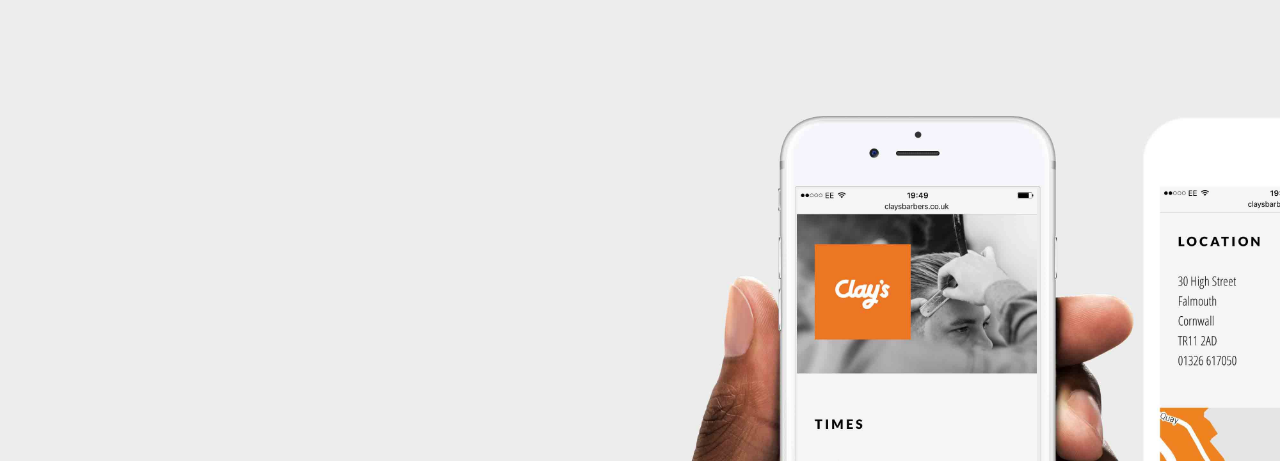
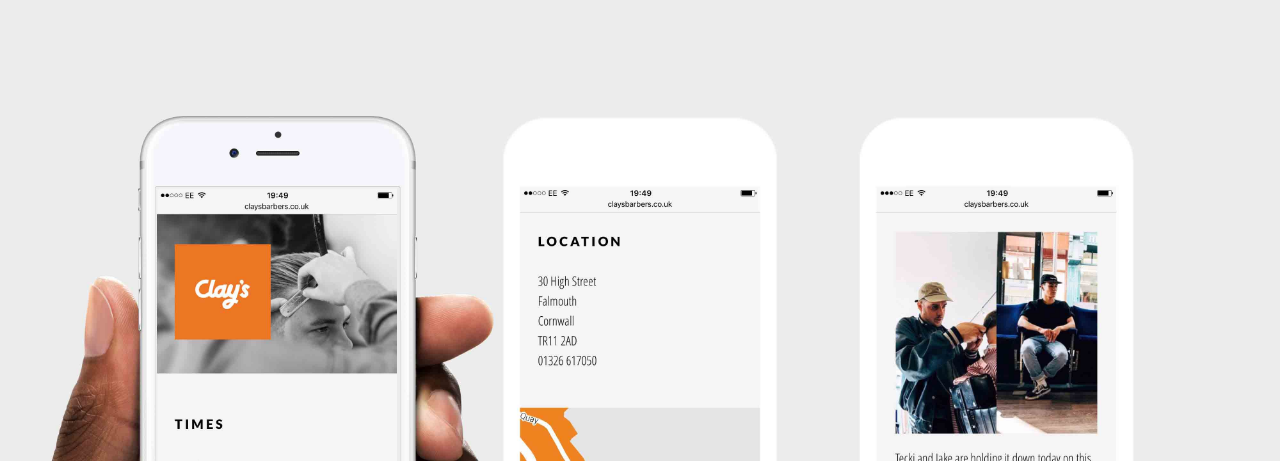
Before and after one commit to eddiewilson/portfolio, a Gatsby site: page / in a window 1280 px wide. Shown: the top 461 px of the page. Built offline with nearby package versions, Linux system fonts and the light colour scheme; Gatsby itself is replaced by a stand-in of ours.

Commit message:
gatsby background image

```diff
--- a/package.json
+++ b/package.json
@@ -6,6 +6,7 @@
   "author": "Kyle Mathews <mathews.kyle@gmail.com>",
   "dependencies": {
     "gatsby": "^2.21.22",
+    "gatsby-background-image": "^1.1.1",
     "gatsby-image": "^2.4.3",
     "gatsby-plugin-google-analytics": "^2.3.1",
     "gatsby-plugin-manifest": "^2.4.2",
@@ -17,7 +18,8 @@
     "prop-types": "^15.7.2",
     "react": "^16.12.0",
     "react-dom": "^16.12.0",
-    "react-helmet": "^6.0.0"
+    "react-helmet": "^6.0.0",
+    "styled-components": "^5.1.0"
   },
   "devDependencies": {
     "prettier": "2.0.5"
--- a/src/components/header.js
+++ b/src/components/header.js
@@ -1,14 +1,10 @@
 import PropTypes from "prop-types"
 import React from "react"
+import HeaderImage from "../components/headerImage"
 
 const Header = ({ siteTitle }) => (
   <header className="header">
-    <div className="header-background">
-      <h1 id="main-title">
-        Hello, I'm a designer &amp; developer <br />
-        working in Cornwall.
-      </h1>
-    </div>
+    <HeaderImage />
   </header>
 )
 
--- /dev/null
+++ b/src/components/headerImage.js
@@ -0,0 +1,55 @@
+import React from "react"
+import { graphql, StaticQuery } from "gatsby"
+import styled from "styled-components"
+
+import BackgroundImage from "gatsby-background-image"
+
+const BackgroundSection = ({ className }) => (
+  <StaticQuery
+    query={graphql`
+      query {
+        desktop: file(
+          relativePath: { eq: "Clays_Adult_Hand_iPhone_6s_Presentation_1.jpg" }
+        ) {
+          childImageSharp {
+            fluid(quality: 90, maxWidth: 1920) {
+              ...GatsbyImageSharpFluid_withWebp
+            }
+          }
+        }
+      }
+    `}
+    render={data => {
+      // Set ImageData.
+      const imageData = data.desktop.childImageSharp.fluid
+      return (
+        <BackgroundImage
+          Tag="section"
+          className={className}
+          fluid={imageData}
+          backgroundColor={`#ededed`}
+        >
+          <h1 id="main-title">
+            Hello, I'm a designer &amp; developer <br />
+            working in Cornwall.
+          </h1>
+        </BackgroundImage>
+      )
+    }}
+  />
+)
+
+const StyledBackgroundSection = styled(BackgroundSection)`
+  background-size: cover;
+  width: 100%;
+  height: 100%;
+  background-position-x: 50vw;
+  background-position-y: center;
+  background-repeat: no-repeat;
+  min-width: 100vw;
+  min-height: 100vh;
+  -webkit-transition: all 1s cubic-bezier(0.6, 0.04, 0.98, 0.335) 0.5s;
+  transition: all 1s cubic-bezier(0.6, 0.04, 0.98, 0.335) 0.5s;
+`
+
+export default StyledBackgroundSection
```
Also changed, not shown: 1 other file.
